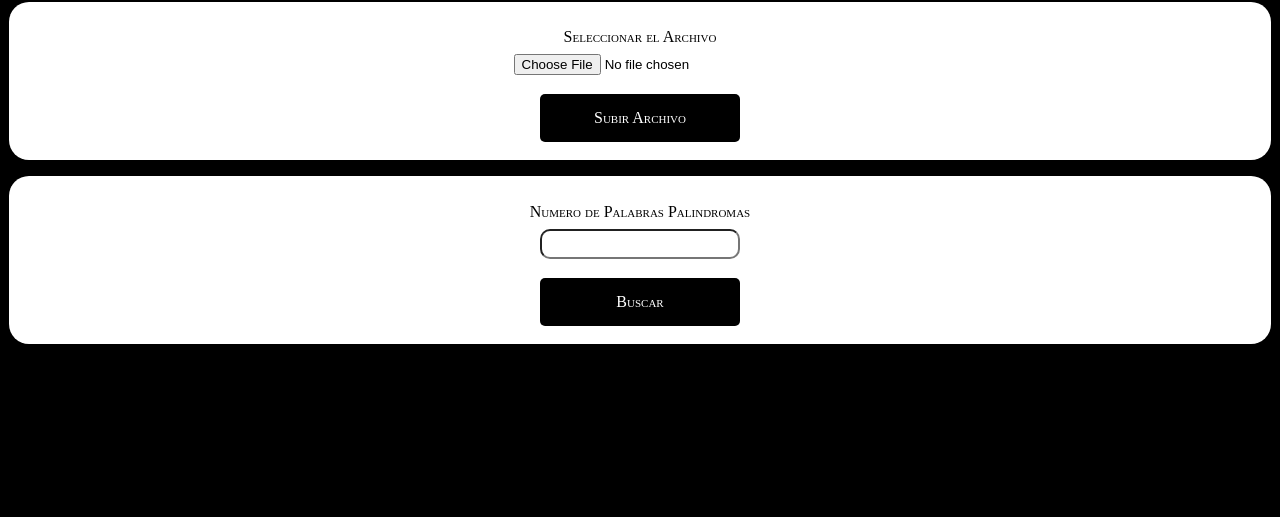
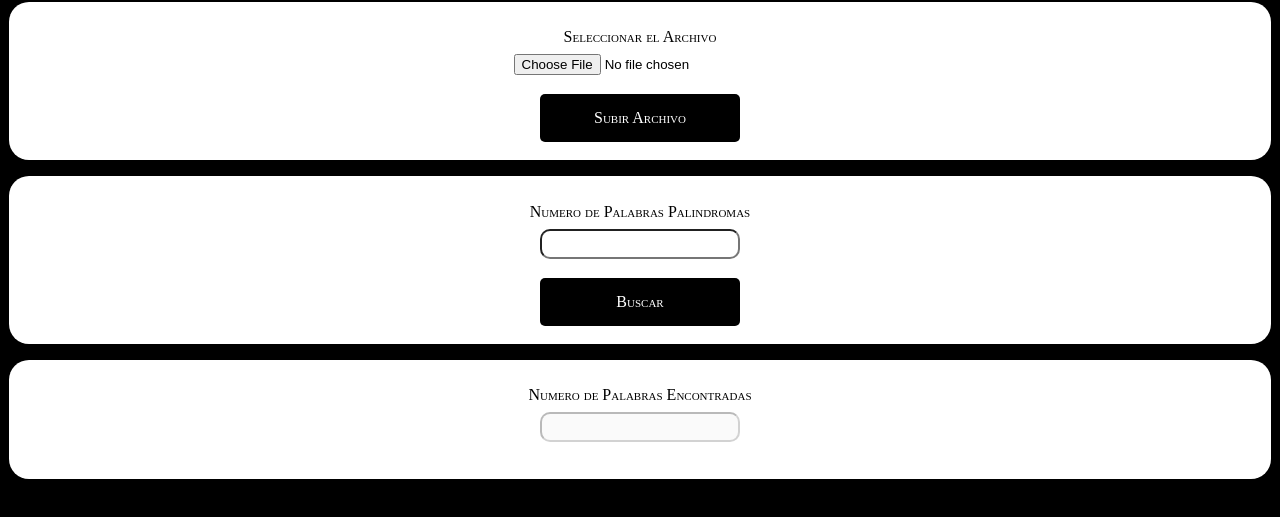
Before and after one commit to zelta96/Proyecto_final, a plain HTML site: page web_server/www/index.html in a window 1280 px wide. Shown: the part 69-586 px from the top of the page. Drawn offline with Linux system fonts and the light colour scheme.

Commit message:
yesenia1

```diff
--- a/web_server/www/index.html
+++ b/web_server/www/index.html
@@ -20,6 +20,14 @@
 				<button>Buscar</button>
 			</form>
 			<div class="block1" id="search-res"></div>
+
+			<form method=get id="form-search" class="block">
+				<h2>Numero de Palabras Encontradas</h2>
+				<input type="text" id="search" name="search" disabled="true"><br><br>
+
+			</form>
+
+
 		</div>
 	</body>
 </html>
```
Also changed, not shown: 3 other files.
